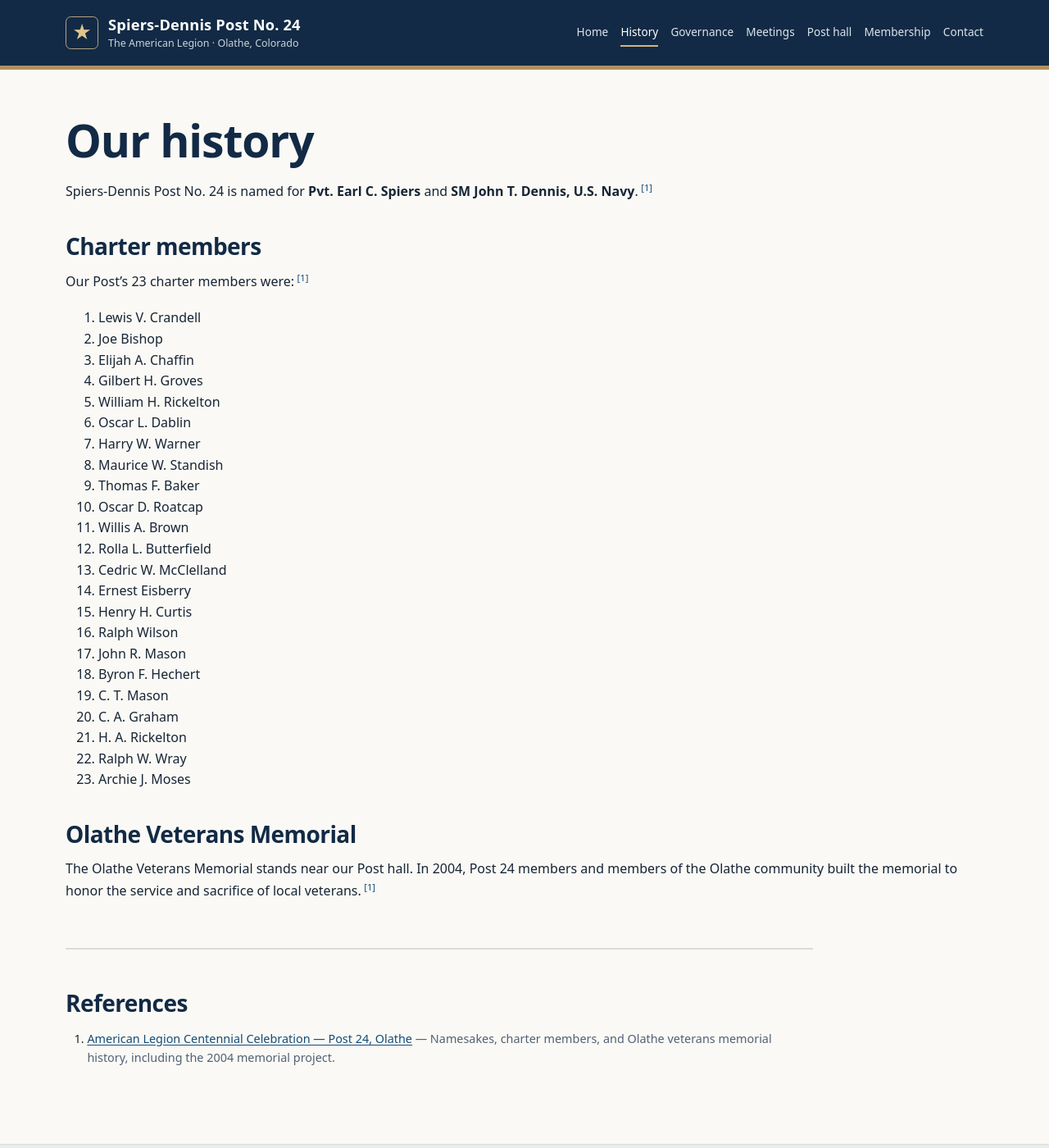
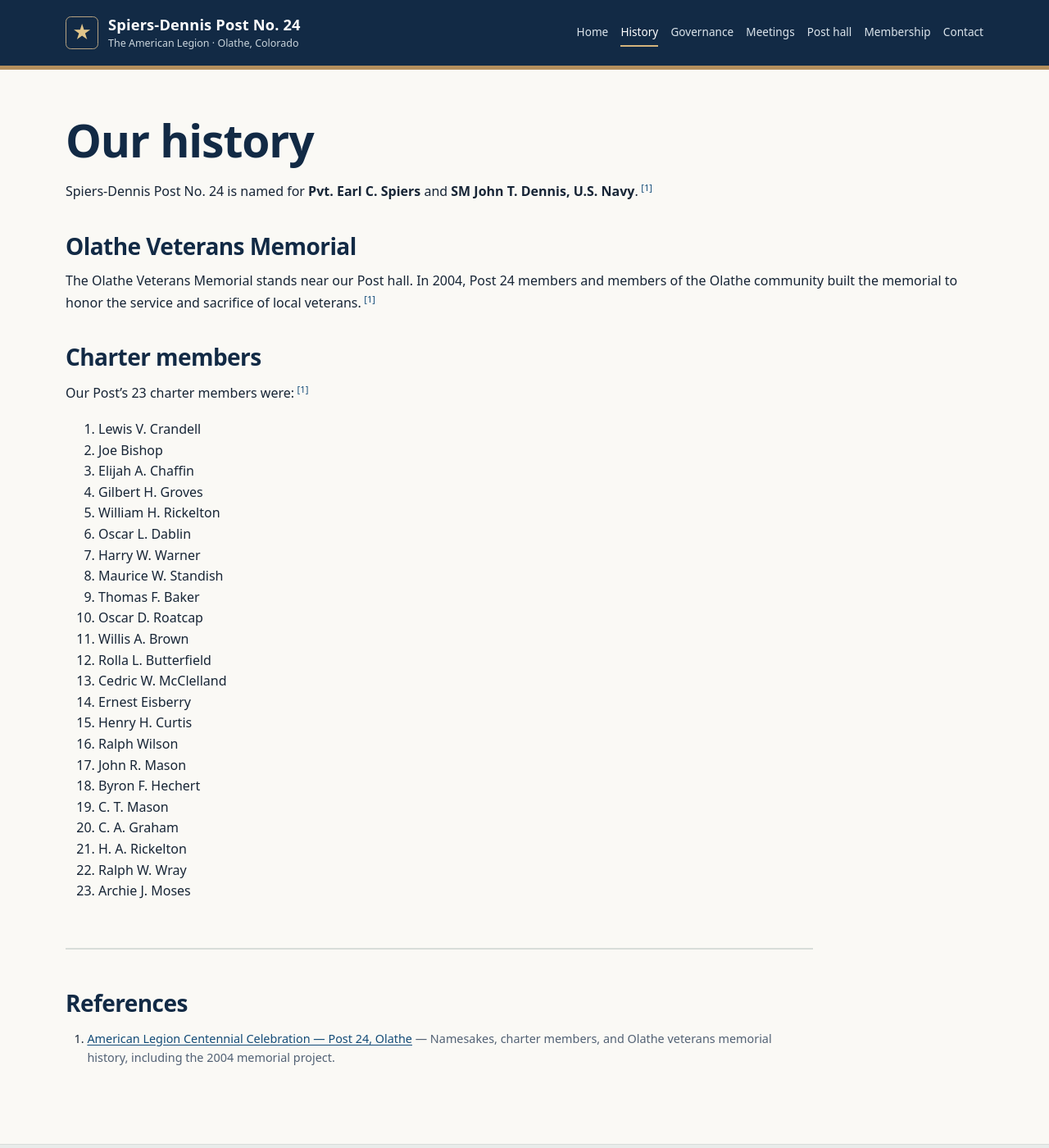
Before and after one commit to SPIERS-DENNIS-POST/spiers-dennis-post.github.io, a Jekyll site: the page built from history/index.md, in a window 1280 px wide and 1400 px high. Shown: the whole window at 82% size. Built offline with Jekyll 4.4.1, drawn with Linux system fonts in a browser that asks for light colours; some of the changed lines change nothing that is shown.

Commit message:
Feature the Post memorial before the charter roster

```diff
--- a/history/index.md
+++ b/history/index.md
@@ -6,6 +6,8 @@
 ---
 # Our history
 Spiers-Dennis Post No. 24 is named for **Pvt. Earl C. Spiers** and **SM John T. Dennis, U.S. Navy**.<sup class="reference"><a href="#reference-legion-centennial-post24" aria-label="Reference 1">[1]</a></sup>
+## Olathe Veterans Memorial
+The Olathe Veterans Memorial stands near our Post hall. In 2004, Post 24 members and members of the Olathe community built the memorial to honor the service and sacrifice of local veterans.<sup class="reference"><a href="#reference-legion-centennial-post24" aria-label="Reference 1">[1]</a></sup>
 ## Charter members
 Our Post's 23 charter members were:<sup class="reference"><a href="#reference-legion-centennial-post24" aria-label="Reference 1">[1]</a></sup>
 <ol>
@@ -33,5 +35,3 @@
 <li>Ralph W. Wray</li>
 <li>Archie J. Moses</li>
 </ol>
-## Olathe Veterans Memorial
-The Olathe Veterans Memorial stands near our Post hall. In 2004, Post 24 members and members of the Olathe community built the memorial to honor the service and sacrifice of local veterans.<sup class="reference"><a href="#reference-legion-centennial-post24" aria-label="Reference 1">[1]</a></sup>
```
